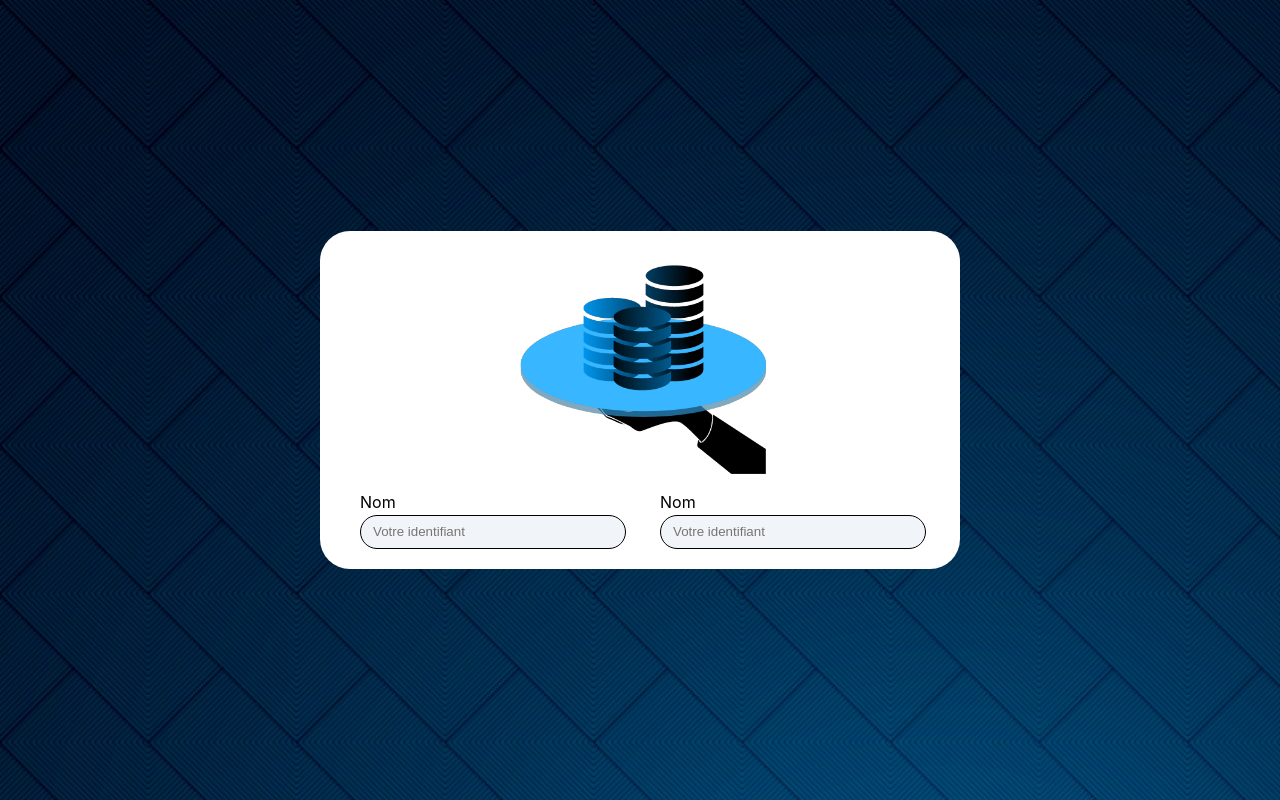
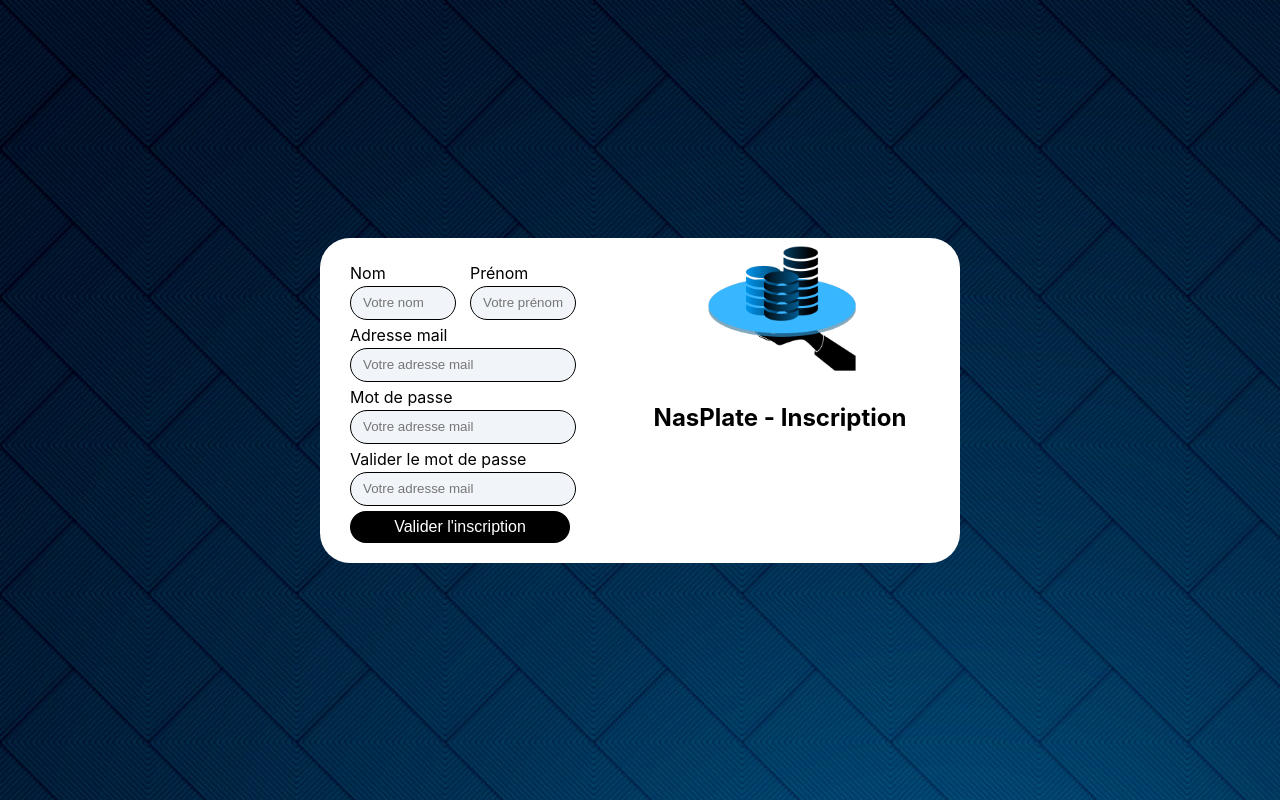
Before and after one commit to Vellhes/NasPlate, a React (Create React App) app: page /register in a window 1280 px wide. Built offline with nearby package versions, Linux system fonts and the light colour scheme.

Commit message:
Création de la page d'inscription

```diff
--- a/src/App.css
+++ b/src/App.css
@@ -85,14 +85,24 @@
 
 #register-form{
   padding : 20px;
+  width: 40%;
+}
+
+#register-side{
+  width: 60%;
+  text-align: center;
+}
+
+
+.two-columns{
+  display: grid;
+  grid-template-columns: 1fr 1fr;
+}
+
+.two-column div{
   width: 100%;
 }
 
-.flex-rows{
-  display: flex;
+.form-item{
+  margin: 5px 10px 0px 10px;
 }
-
-.col-50{
-  padding : 0px 20px;
-  width: 50%;
-}
--- a/src/routes/login.jsx
+++ b/src/routes/login.jsx
@@ -6,16 +6,22 @@ export default function Login(){
             <div id="login">
                 <div id="login-form" >
                     <img src={logo} alt="logo" id="logo-login" /><br/>
+                    <div className='form-item'>
                         <label for='identifiant'>Identifiant</label>
                         <input id='identifiant' type='text' placeholder='Votre identifiant' className="input-text"></input>
-                    <br/>
-                    <br/>
+                    </div>
+                    <div className='form-item'>
                         <label for='password'>Mot de passe</label>
                         <input id='password' type='password' placeholder='Votre mot de passe' className="input-text"></input>
+                    </div>
+                    <div className='form-item'>
                         <button className="button-default" id="btn-connexion">Se connecter</button>
+                    </div>
+                    <div className='form-item'>
                         <Link to="/register">
                             Inscrivez-vous
                         </Link>
+                    </div>
                 </div>
                 <div id="login-side">
                     <h2>Bienvenue dans votre espace NasPlate</h2>
--- a/src/routes/register.jsx
+++ b/src/routes/register.jsx
@@ -4,20 +4,39 @@ export default function Register(){
         <div id="body-form-register">
             <div id="register">
                 <div id="register-form">
+                    <div className="two-columns">
+                        <div className="form-item">
+                            <label for='prenom'>Nom</label>
+                            <input id='prenom' type='text' placeholder='Votre nom' className="input-text"></input>
+                        </div>
+                        <div className="form-item">
+                            <label for='prenom'>Prénom</label>
+                            <input id='prenom' type='text' placeholder='Votre prénom' className="input-text"></input>
+                        </div>
+                    </div>
+                    <div className="form-item">
+                        <label for='mail'>Adresse mail</label>
+                        <input id='mail' type='email' placeholder='Votre adresse mail' className="input-text"></input>
+                    </div>
+                    <div className="form-item">
+                        <label for='password'>Mot de passe</label>
+                        <input id='password' type='password' placeholder='Votre adresse mail' className="input-text"></input>
+                    </div>
+                    <div className="form-item">
+                        <label for='validatePassword'>Valider le mot de passe</label>
+                        <input id='validatePassword' type='password' placeholder='Votre adresse mail' className="input-text"></input>
+                    </div>
+                    <div className="form-item">
+                        <button className="button-default" id="btn-inscription">Valider l'inscription</button>
+                    </div>
+                </div>
+                <div id="register-side">
                     <div id="div-logo">
                         <img src={logo} alt="logo" id="logo-register" /><br/>
                     </div>
-                    <div className="flex-rows">
-                        <div className="col-50">
-                            <label for='prenom'>Nom</label>
-                            <input id='prenom' type='text' placeholder='Votre identifiant' className="input-text"></input>
-                        </div>
-                        <div className="col-50">
-                            <label for='prenom'>Nom</label>
-                            <input id='prenom' type='text' placeholder='Votre identifiant' className="input-text"></input>
-                        </div>
-                    </div>
-
+                    <h2>
+                        NasPlate - Inscription
+                    </h2>
                 </div>
             </div>
         </div>
```
Lines whose indentation alone changed are shown as unchanged.
